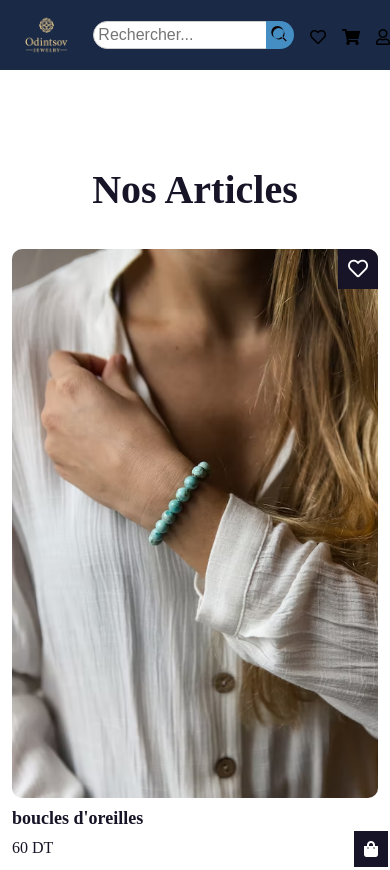
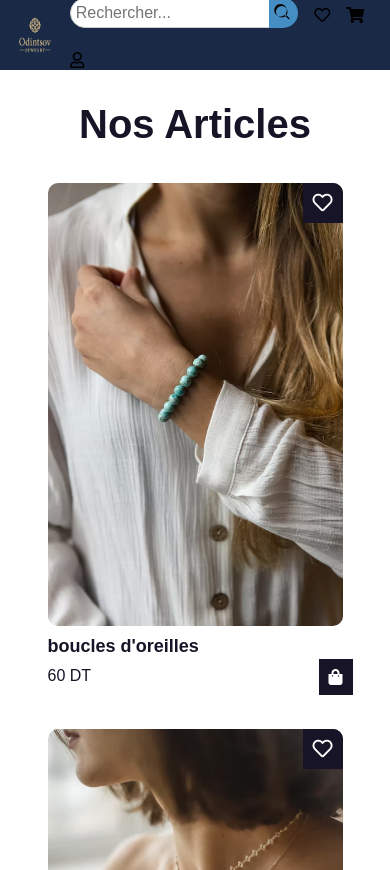
Before and after one commit to Fareskhleifi/Ecommerce, a plain HTML site: page index.html in a window 390 px wide. Shown: the top 870 px of the page. Drawn offline with Linux system fonts and the light colour scheme.

Commit message:
Update style.css

```diff
--- a/style.css
+++ b/style.css
@@ -6,22 +6,28 @@
   font-size: 16px;
   list-style: none;
 }
+
 :root{
   --main-color:#fd4646;
   --text-color: #171427;
   --bg-color: #fff;
 }
 
-.logo
-{
-  width: auto;
+.logo {
+  height: 100%;
+  width: 18%;
 }
-img{
+
+img {
   width: 100%;
+  height: auto;
 }
-body{
+
+body {
   color: var(--text-color);
+  font-family: Arial, sans-serif;
 }
+
 .navbar {
   padding: 0;
   margin: 0;
@@ -30,6 +36,7 @@ body{
   height: 70px;
   display: flex;
   justify-content: space-around;
+  align-items: center;
 }
 
 form {
@@ -78,13 +85,16 @@ button[type="submit"] svg {
   overflow: hidden;
   white-space: nowrap;
 }
-section{
+
+section {
   padding: 4rem 0 3rem;
 }
+
 .menu1 {
   display: flex;
   gap: 1em;
   align-items: center;
+  flex-wrap: wrap;
 }
 
 .menu1 a {
@@ -92,34 +102,39 @@ section{
   font-size: 1.5em;
   text-decoration: none;
 }
-.container{
+
+.container {
   max-width: 1068px;
   margin: auto;
-  width: 100%;
+  width: 90%;
+  padding: 0 1rem;
 }
-.titre-article{
+
+.titre-article {
   margin-bottom: 1.5rem;
   font-size: 2.5em;
   font-weight: 600;
   text-align: center;
 }
 
-.shop  {
+.shop {
   margin-top: 2em;
 }
-.box{
+
+.box {
   display: grid;
   grid-template-columns: repeat(auto-fit, minmax(200px, 1fr));
   gap: 20px;
+}
 
-}
-.produit{
+.produit {
   position: relative;
   overflow: hidden;
   border: 2px solid transparent;
   transition: all 0.3s ease;
   padding: 10px;
 }
+
 .produit-fav {
   position: absolute;
   top: 10px;
@@ -133,14 +148,12 @@ section{
   align-items: center;
   z-index: 2;
   cursor: pointer;
-
 }
 
 .produit-fav i {
   color: #ccc;
   font-size: 20px;
-  border-top-right-radius: 10px;
-
+  border-top-right-radius: 10px
 }
 
 .produit-fav:hover i {
@@ -358,3 +371,30 @@ footer span {
 footer p{
   margin-top: 1.5rem;
 }
+@media only screen and (max-width: 992px) {
+  .produit {
+  flex-basis: 45%;
+  }
+  }
+
+  @media only screen and (max-width: 768px) {
+  .produit {
+  flex-basis: 60%;
+  }
+  }
+
+  @media only screen and (max-width: 600px) {
+  footer div {
+  flex-basis: 100%;
+  }
+  }
+
+  @media only screen and (max-width: 400px) {
+  footer {
+  flex-wrap: wrap;
+  text-align: center;
+  }
+  footer div {
+  flex-basis: 100%;
+  }
+  }
```
